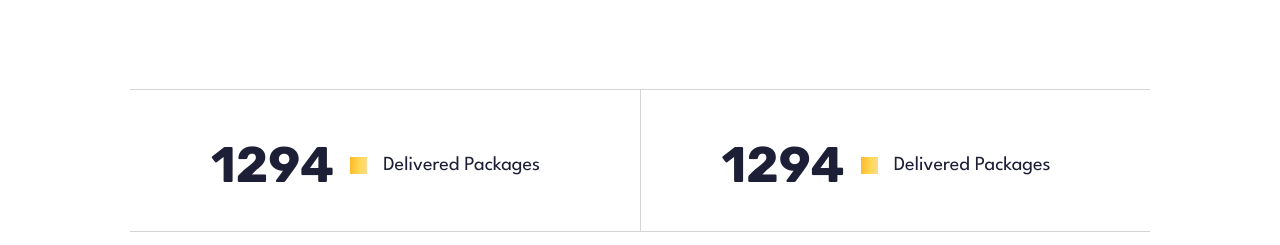
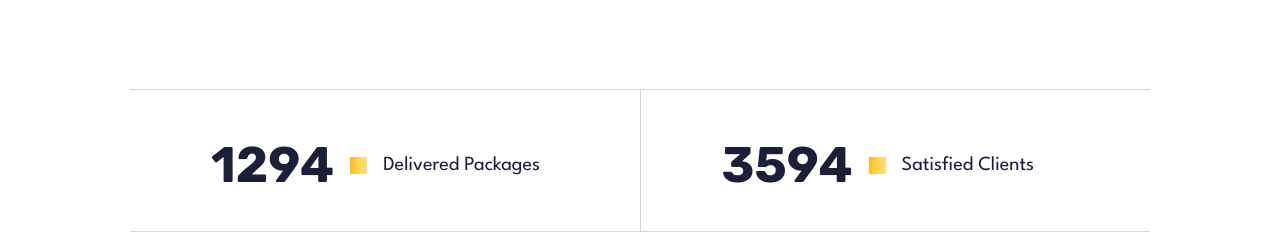
Before and after one commit to omotoshoayomikun/logistic, a React (Create React App) app: page / in a window 1280 px wide. Shown: the part 2620-2865 px from the top of the page. Built offline with nearby package versions, Linux system fonts and the light colour scheme.

Commit message:
readme file

```diff
--- a/src/components/WhyUs.jsx
+++ b/src/components/WhyUs.jsx
@@ -66,9 +66,9 @@ function WhyUs() {
                             <p>Delivered Packages</p>
                         </div>
                         <div className={styles.fig_cont}>
-                            <h1 className={styles.fig_h1}>1294</h1>
+                            <h1 className={styles.fig_h1}>3594</h1>
                             <span className={styles.fig_pattern}></span>
-                            <p>Delivered Packages</p>
+                            <p>Satisfied Clients</p>
                         </div>
                     </div>
 
```
Also changed, not shown: 1 other file (tests, documents, lock files or other folders).
